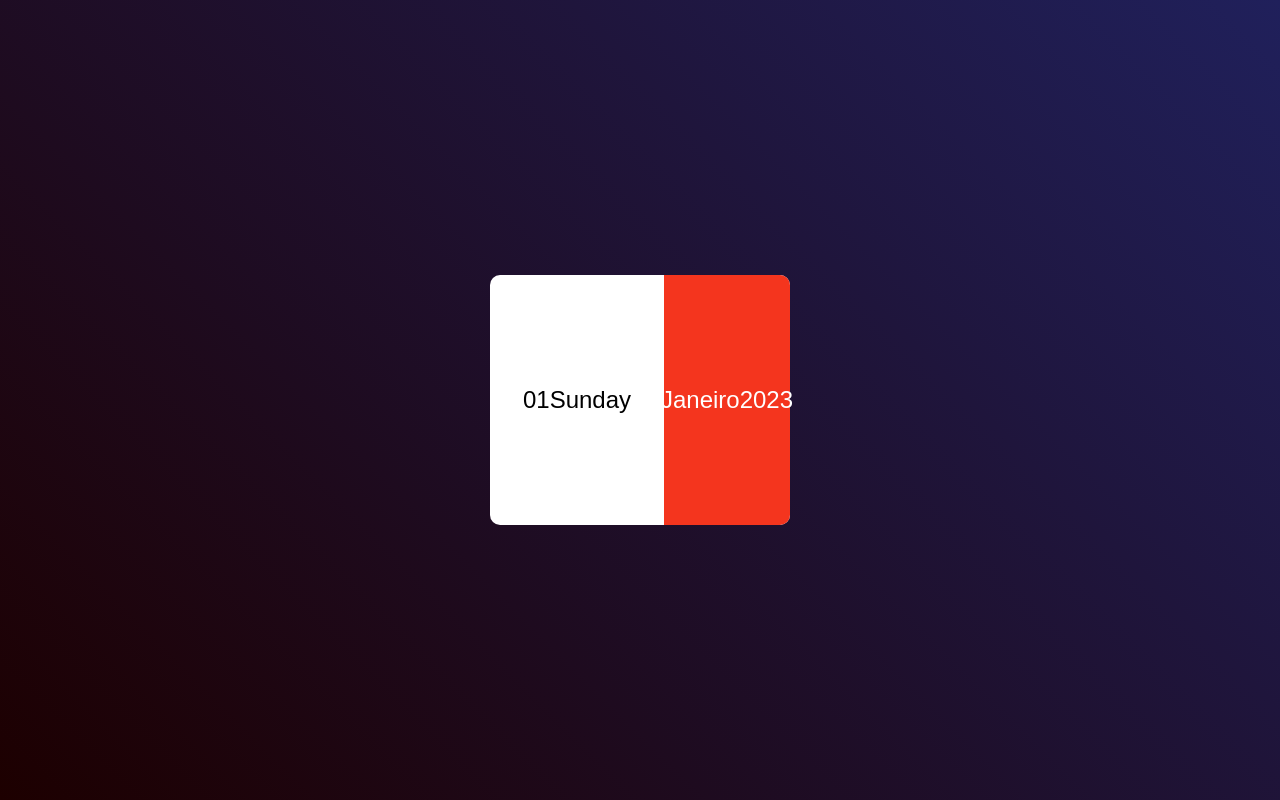
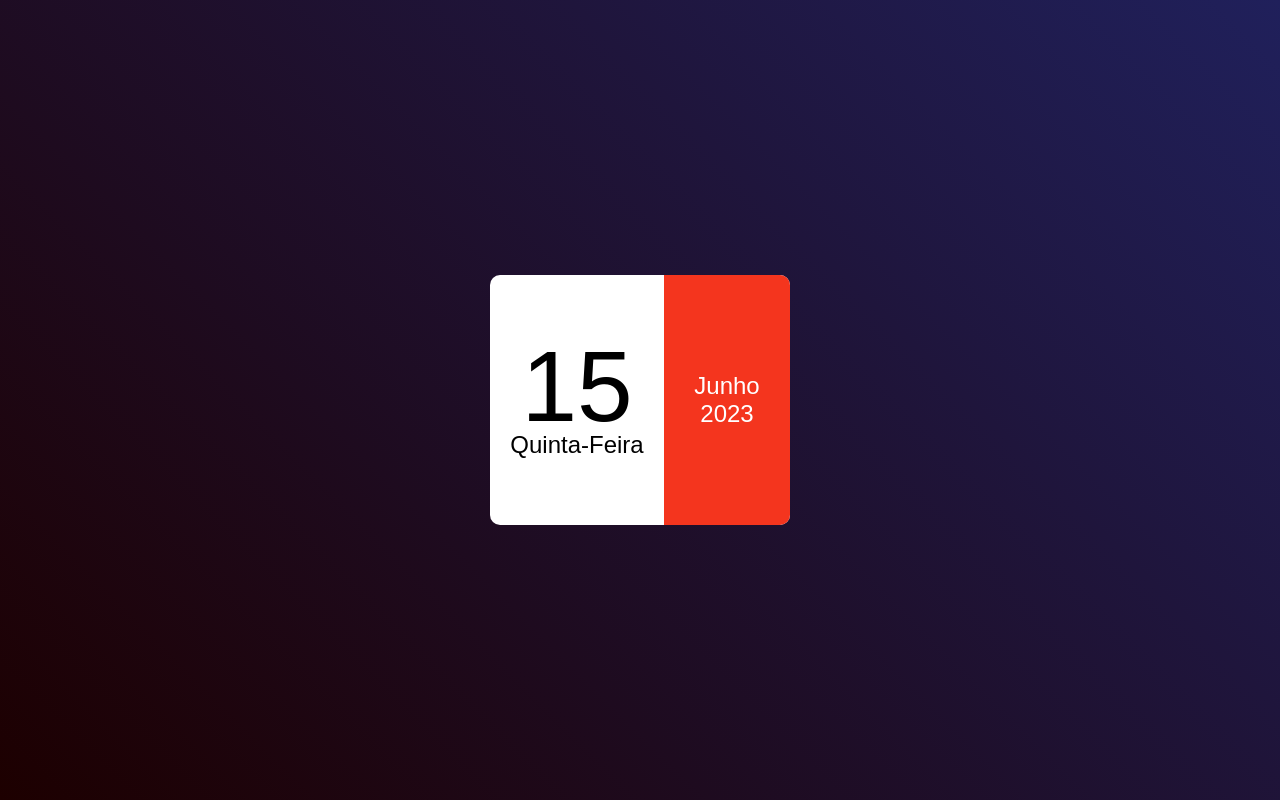
Before and after one commit to mikechel/App_mini_calendar, a plain HTML site: page index.html in a window 1280 px wide. Drawn offline with Linux system fonts and the light colour scheme.

Commit message:
Script
Adicionado a logica

```diff
--- a/index.html
+++ b/index.html
@@ -10,12 +10,12 @@
   <div class="hero">
     <div class="calendar">
       <div class="left">
-        <p>01</p>
-        <p>Sunday</p>
+        <p id="date">01</p>
+        <p id="day">Domingo</p>
       </div>
       <div class="right">
-        <p>Janeiro</p>
-        <p>2023</p>
+        <p id = "month">Janeiro</p>
+        <p id = "year">2023</p>
       </div>
     </div>
   </div>
--- a/main.js
+++ b/main.js
@@ -0,0 +1,20 @@
+const data = document.getElementById("date");
+const day = document.getElementById("day");
+const month = document.getElementById("month");
+const year = document.getElementById("year");
+
+
+const today = new Date();
+console.log(today);
+
+const weekDays = ["Domingo", "Segunda-Feira", "Terça-Feira", "Quarta-Feira", "Quinta-Feira", "Sexta-Feira", "Sabado"]
+
+const AllMonths = ["Janeiro", "Fevereiro", "Março", "Abril", "Maio", "Junho", "Julho", "Agosto", "Setembro", "Outubro", "Novembro", "Dezembreo"]
+
+
+
+
+date.innerHTML = today.getDate();
+day.innerHTML = weekDays[today.getDay()];
+month.innerHTML = AllMonths[today.getMonth()];
+year.innerHTML = today.getFullYear();
--- a/style.css
+++ b/style.css
@@ -29,6 +29,7 @@
   align-items: center;
   justify-content: center;
   font-size: 24px;
+  flex-direction: column;
 }
 
 .right{
@@ -43,3 +44,8 @@
   width: 58%;
 
 }
+
+#date{
+  font-size: 100px ;
+  line-height: 90px;
+}
```
